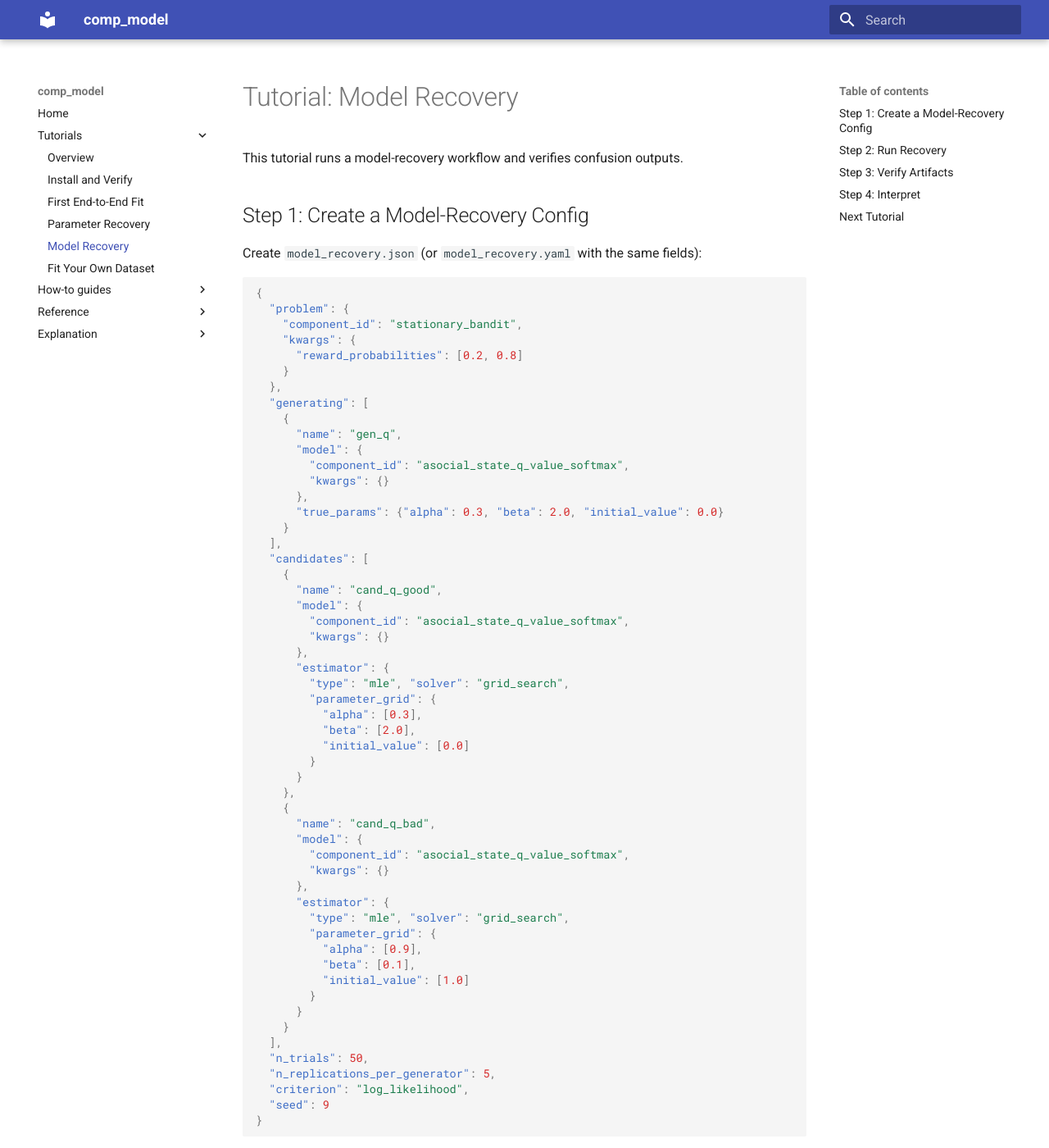
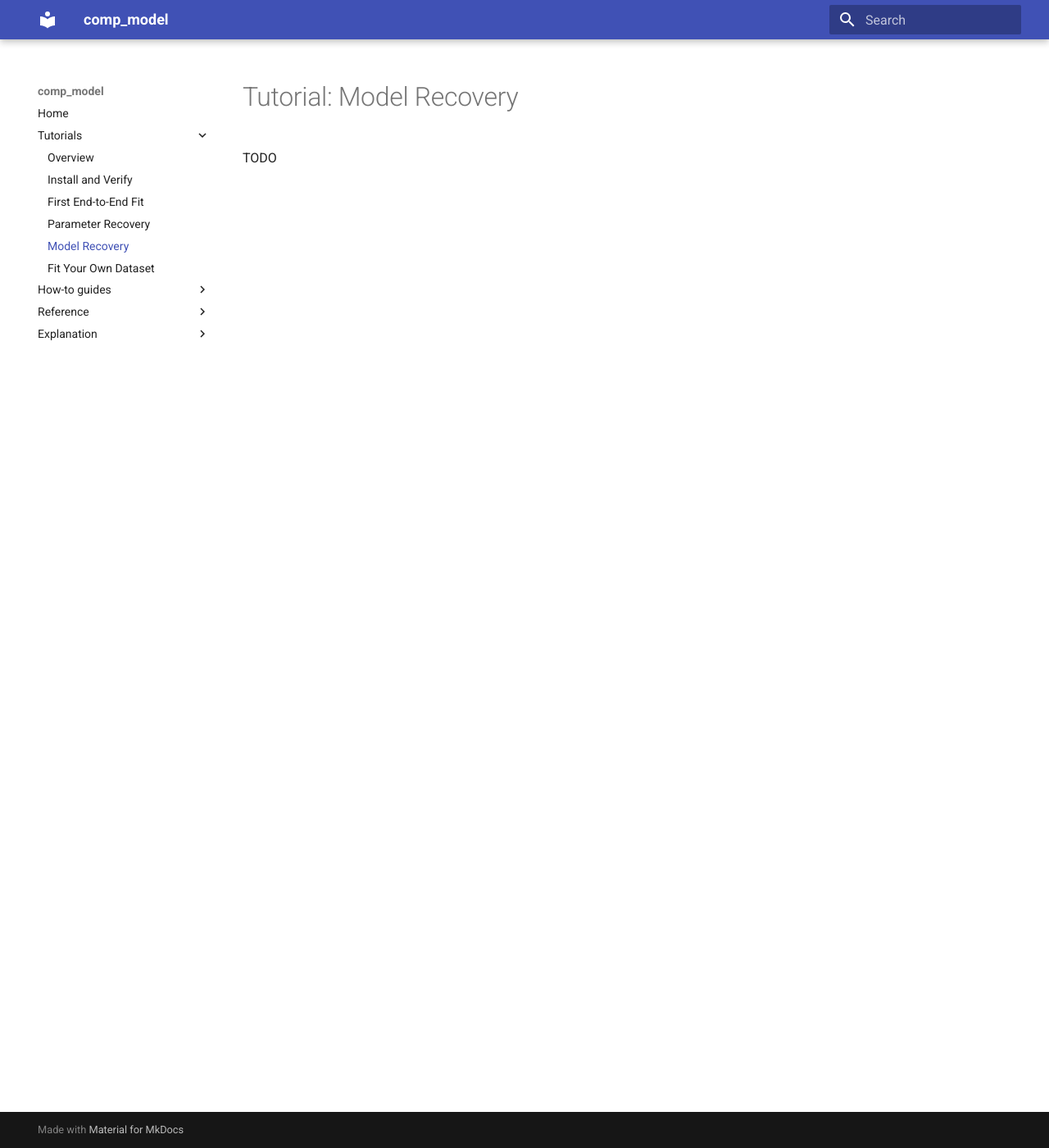
Before and after one commit to g-morishita/comp_model, an MkDocs documentation site: the page built from docs/tutorials/model-recovery.md, in a window 1280 px wide and 1400 px high. Shown: the whole window at 82% size. Built offline with MkDocs 1.6.1 and Material for MkDocs 9.7.7, drawn with Linux system fonts in a browser that asks for light colours; some of the changed text lies outside the part shown.

````diff
--- a/docs/tutorials/model-recovery.md
+++ b/docs/tutorials/model-recovery.md
@@ -1,109 +1,3 @@
 # Tutorial: Model Recovery
 
-This tutorial runs a model-recovery workflow and verifies confusion outputs.
-
-## Step 1: Create a Model-Recovery Config
-
-Create `model_recovery.json` (or `model_recovery.yaml` with the same fields):
-
-```json
-{
-  "problem": {
-    "component_id": "stationary_bandit",
-    "kwargs": {
-      "reward_probabilities": [0.2, 0.8]
-    }
-  },
-  "generating": [
-    {
-      "name": "gen_q",
-      "model": {
-        "component_id": "asocial_state_q_value_softmax",
-        "kwargs": {}
-      },
-      "true_params": {"alpha": 0.3, "beta": 2.0, "initial_value": 0.0}
-    }
-  ],
-  "candidates": [
-    {
-      "name": "cand_q_good",
-      "model": {
-        "component_id": "asocial_state_q_value_softmax",
-        "kwargs": {}
-      },
-      "estimator": {
-        "type": "mle", "solver": "grid_search",
-        "parameter_grid": {
-          "alpha": [0.3],
-          "beta": [2.0],
-          "initial_value": [0.0]
-        }
-      }
-    },
-    {
-      "name": "cand_q_bad",
-      "model": {
-        "component_id": "asocial_state_q_value_softmax",
-        "kwargs": {}
-      },
-      "estimator": {
-        "type": "mle", "solver": "grid_search",
-        "parameter_grid": {
-          "alpha": [0.9],
-          "beta": [0.1],
-          "initial_value": [1.0]
-        }
-      }
-    }
-  ],
-  "n_trials": 50,
-  "n_replications_per_generator": 5,
-  "criterion": "log_likelihood",
-  "seed": 9
-}
-```
-
-## Step 2: Run Recovery
-
-```bash
-comp-model-recovery \
-  --config model_recovery.json \
-  --mode model \
-  --output-dir recovery_out \
-  --prefix model
-```
-
-## Step 3: Verify Artifacts
-
-You should get:
-
-- `recovery_out/model_model_cases.csv`
-- `recovery_out/model_model_confusion.csv`
-- `recovery_out/model_model_summary.json`
-
-Quick check:
-
-```bash
-python - <<'PY'
-import json
-from pathlib import Path
-payload = json.loads(Path("recovery_out/model_model_summary.json").read_text(encoding="utf-8"))
-print(payload["mode"], payload["n_cases"], payload["criterion"])
-PY
-```
-
-Expected:
-
-- mode is `model`
-- `criterion` matches config
-- `n_cases` equals number of generated replications
-
-## Step 4: Interpret
-
-- Confusion CSV summarizes how often each generating model is selected as each
-  candidate.
-- Cases CSV preserves per-dataset selected model and candidate-level summaries.
-
-## Next Tutorial
-
-Continue with [Fit Your Own Dataset](fit-your-own-dataset.md).
+TODO
````
Also changed, not shown: docs/index.md (+1 -3 lines), docs/tutorials/fit-your-own-dataset.md (+1 -92 lines), docs/tutorials/parameter-recovery.md (+5 -8 lines).
